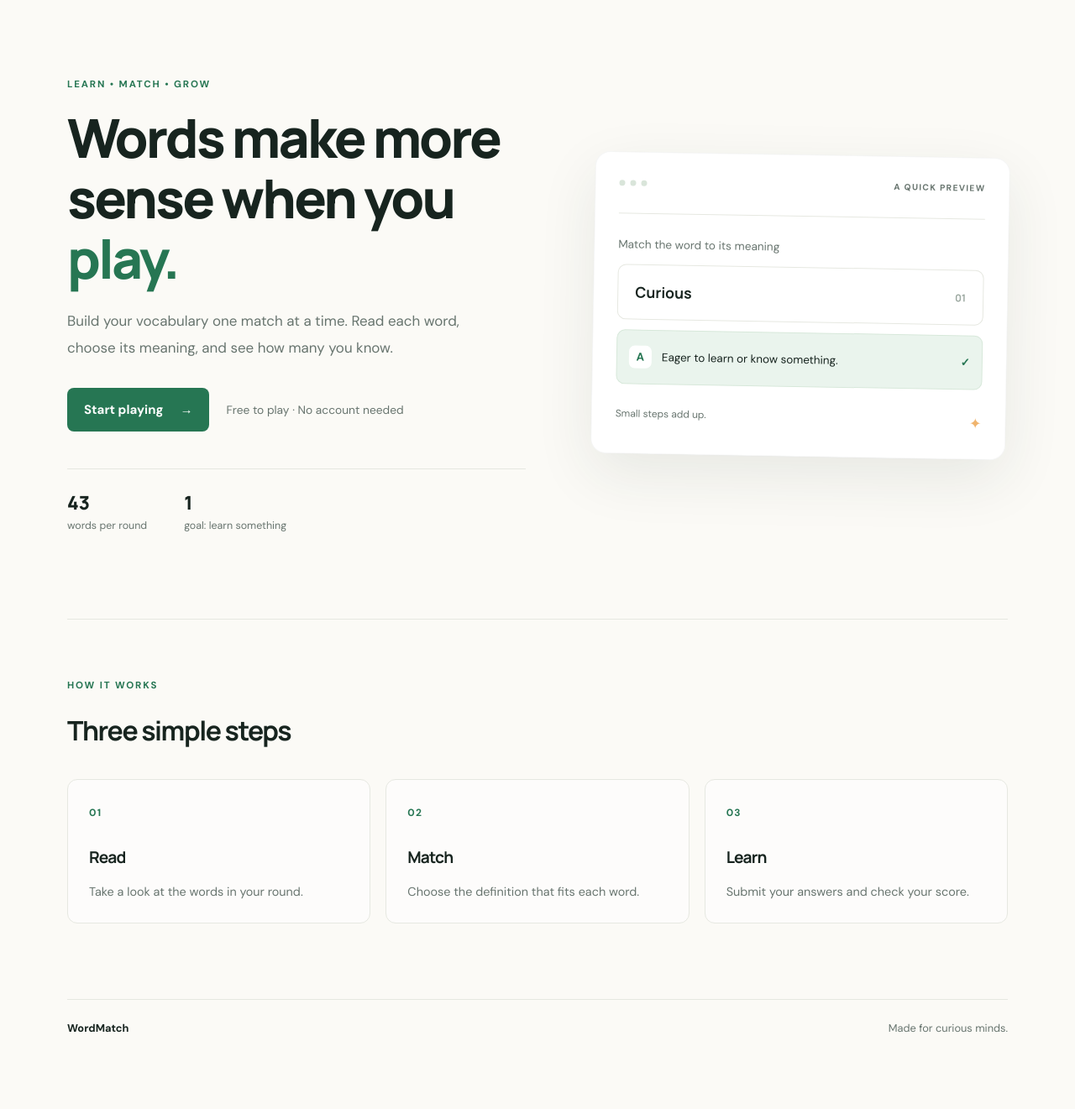
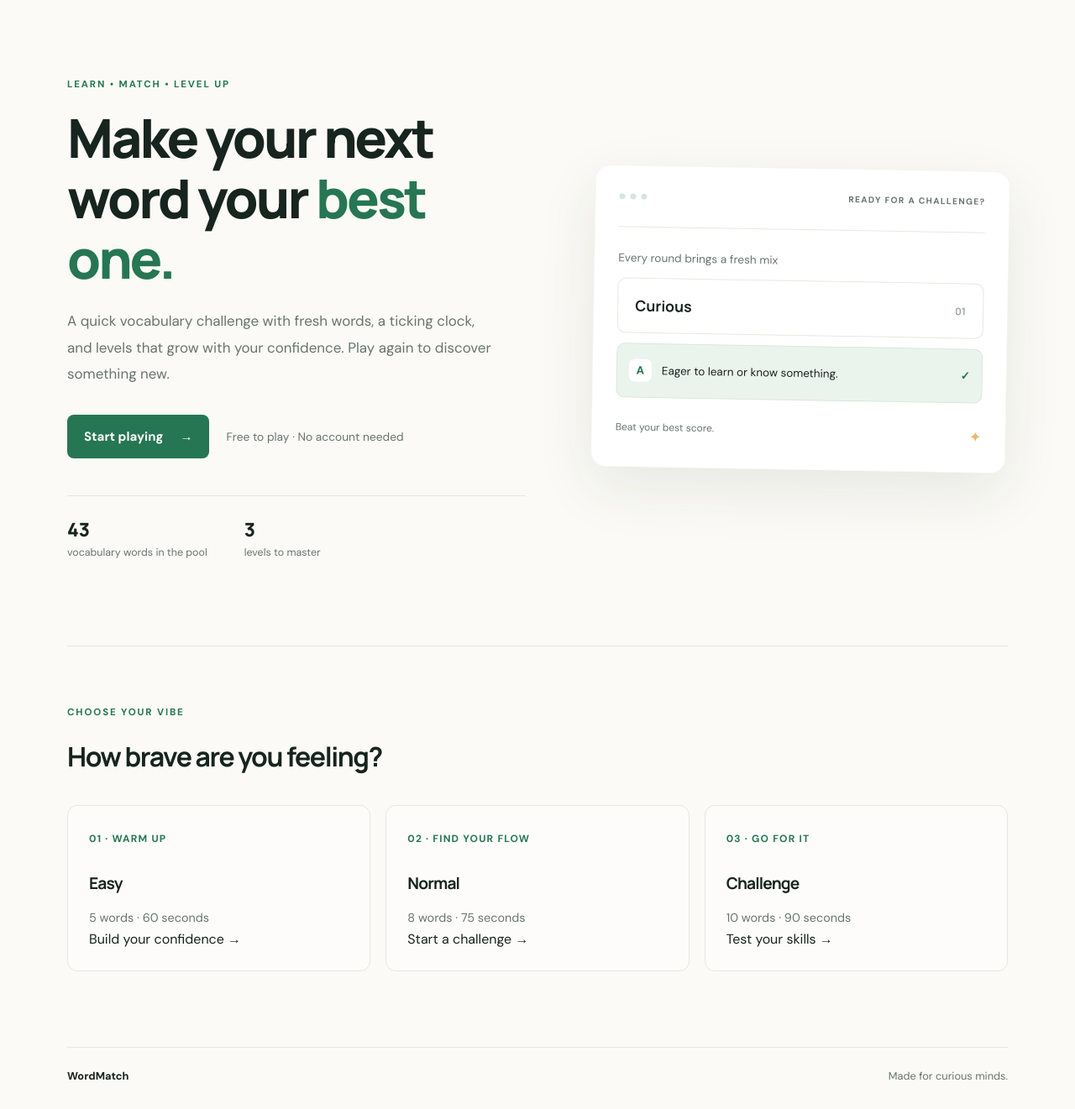
Before and after one commit to ugochi74/word-matching, a Flask app: page / in a window 1280 px wide. Shown: the part 82-1403 px from the top of the page at 84% size. Before the commit the page ends 1312 px from the top, so only its background shows below. Run offline with Flask 3, Linux system fonts and the light colour scheme.

Commit message:
Refresh home page with difficulty choices and larger vocabulary count

```diff
--- a/templates/index.html
+++ b/templates/index.html
@@ -3,7 +3,7 @@
 <head>
     <meta charset="UTF-8">
     <meta name="viewport" content="width=device-width, initial-scale=1.0">
-    <meta name="description" content="Practise vocabulary by matching words with their meanings.">
+    <meta name="description" content="Practise vocabulary with fresh words, difficulty levels, and timed rounds.">
     <title>Word Match | Learn as You Play</title>
     <link rel="stylesheet" href="{{ url_for('static', filename='css/style.css') }}">
 </head>
@@ -14,32 +14,33 @@
     </header>
     <main class="hero page-width">
         <div class="hero-copy">
-            <p class="eyebrow">LEARN • MATCH • GROW</p>
-            <h1>Words make more sense when you <span>play.</span></h1>
-            <p class="intro">Build your vocabulary one match at a time. Read each word, choose its meaning, and see how many you know.</p>
+            <p class="eyebrow">LEARN • MATCH • LEVEL UP</p>
+            <h1>Make your next word your <span>best one.</span></h1>
+            <p class="intro">A quick vocabulary challenge with fresh words, a ticking clock, and levels that grow with your confidence. Play again to discover something new.</p>
             <div class="hero-actions">
-                <a class="button button-primary" href="{{ url_for('game') }}">Start playing <span aria-hidden="true">→</span></a>
+                <a class="button button-primary" href="{{ url_for('game', difficulty='normal') }}">Start playing <span aria-hidden="true">→</span></a>
                 <span class="quiet-note">Free to play · No account needed</span>
             </div>
             <div class="mini-stats">
-                <div><strong>{{ word_count }}</strong><span>words per round</span></div>
-                <div><strong>1</strong><span>goal: learn something</span></div>
+                <div><strong>{{ word_count }}</strong><span>vocabulary words in the pool</span></div>
+                <div><strong>3</strong><span>levels to master</span></div>
             </div>
         </div>
         <section class="preview-card" aria-label="Example word match">
-            <div class="preview-top"><span class="dot"></span><span class="dot"></span><span class="dot"></span><span class="preview-label">A QUICK PREVIEW</span></div>
-            <p class="preview-caption">Match the word to its meaning</p>
+            <div class="preview-top"><span class="dot"></span><span class="dot"></span><span class="dot"></span><span class="preview-label">READY FOR A CHALLENGE?</span></div>
+            <p class="preview-caption">Every round brings a fresh mix</p>
             <div class="preview-word">Curious <span>01</span></div>
             <div class="preview-definition"><span class="definition-icon">A</span><span>Eager to learn or know something.</span><span class="check-mark">✓</span></div>
-            <div class="preview-footer"><span>Small steps add up.</span><span aria-hidden="true">✦</span></div>
+            <div class="preview-footer"><span>Beat your best score.</span><span aria-hidden="true">✦</span></div>
         </section>
     </main>
     <section class="how-section page-width">
-        <p class="eyebrow">HOW IT WORKS</p><h2>Three simple steps</h2>
-        <div class="steps-grid">
-            <article class="step-card"><span class="step-number">01</span><h3>Read</h3><p>Take a look at the words in your round.</p></article>
-            <article class="step-card"><span class="step-number">02</span><h3>Match</h3><p>Choose the definition that fits each word.</p></article>
-            <article class="step-card"><span class="step-number">03</span><h3>Learn</h3><p>Submit your answers and check your score.</p></article>
+        <p class="eyebrow">CHOOSE YOUR VIBE</p>
+        <h2>How brave are you feeling?</h2>
+        <div class="steps-grid difficulty-grid">
+            <a class="step-card difficulty-card" href="{{ url_for('game', difficulty='easy') }}"><span class="step-number">01 · WARM UP</span><h3>Easy</h3><p>5 words · 60 seconds</p><span class="difficulty-cta">Build your confidence →</span></a>
+            <a class="step-card difficulty-card featured-level" href="{{ url_for('game', difficulty='normal') }}"><span class="step-number">02 · FIND YOUR FLOW</span><h3>Normal</h3><p>8 words · 75 seconds</p><span class="difficulty-cta">Start a challenge →</span></a>
+            <a class="step-card difficulty-card" href="{{ url_for('game', difficulty='challenge') }}"><span class="step-number">03 · GO FOR IT</span><h3>Challenge</h3><p>10 words · 90 seconds</p><span class="difficulty-cta">Test your skills →</span></a>
         </div>
     </section>
     <footer class="site-footer page-width"><span>WordMatch</span><span>Made for curious minds.</span></footer>
```
